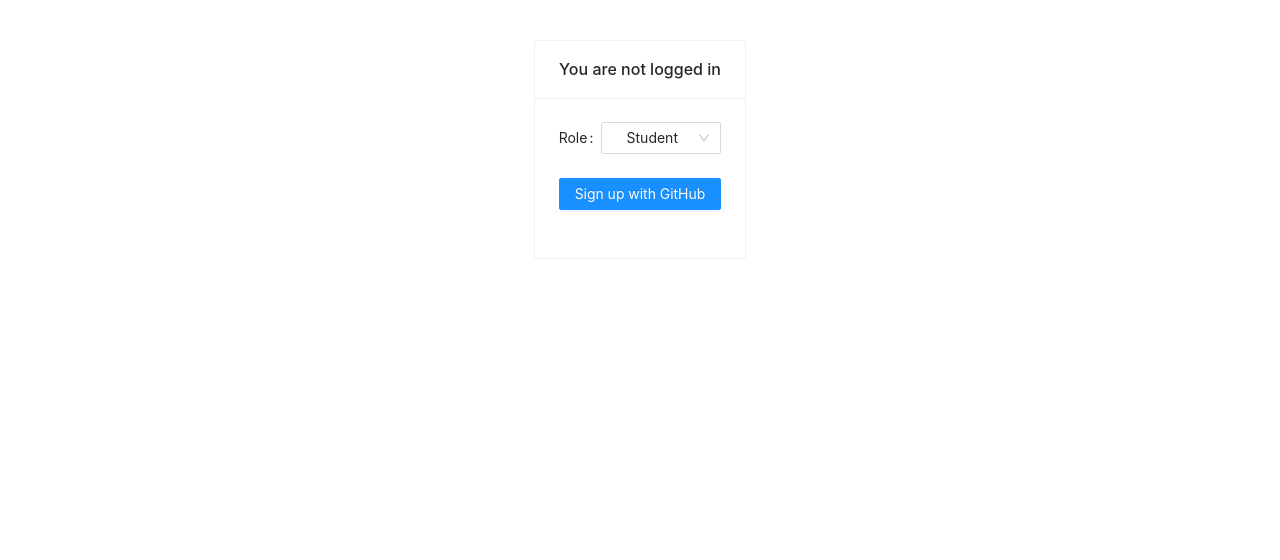
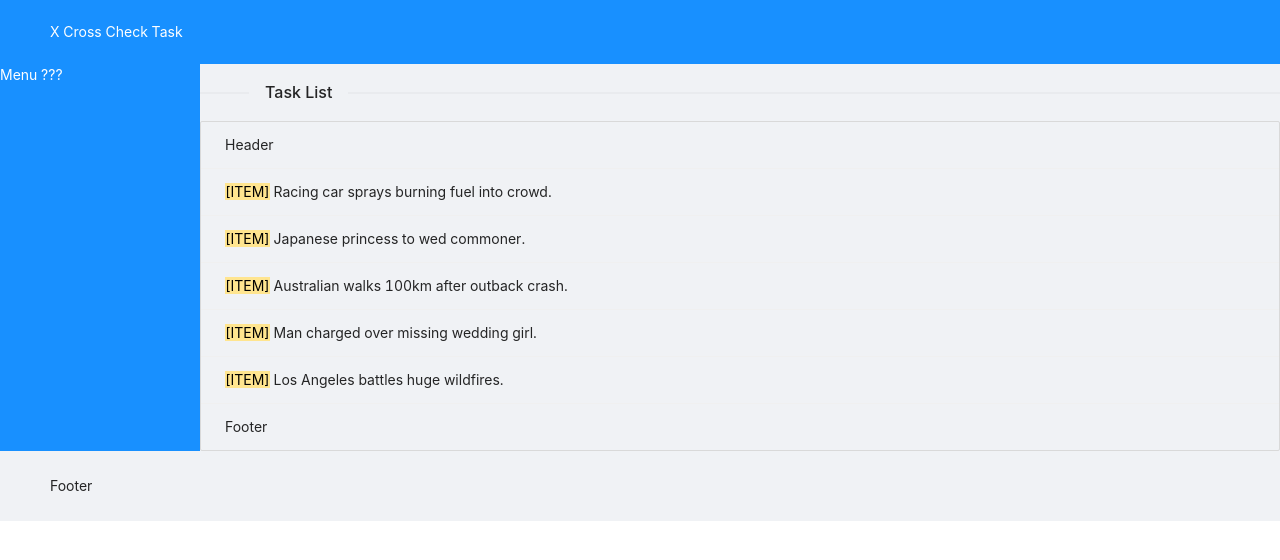
Before and after one commit to XCrossCheck/xcrosscheck, a React app: page / in a window 1280 px wide. Shown: the top 560 px of the page. Built offline with nearby package versions, Linux system fonts and the light colour scheme.

Commit message:
feat: router

```diff
--- a/public/index.html
+++ b/public/index.html
@@ -2,7 +2,7 @@
 <html lang="en">
   <head>
     <meta charset="utf-8" />
-    <link rel="icon" href="%PUBLIC_URL%/favicon.ico" />
+    <link rel="icon" href="/public/favicon.ico" />
     <meta name="viewport" content="width=device-width, initial-scale=1" />
     <meta name="theme-color" content="#1890ff" />
     <meta
--- a/src/components/App/index.tsx
+++ b/src/components/App/index.tsx
@@ -1,49 +1,12 @@
-/* eslint-disable @typescript-eslint/no-shadow */
-/* eslint-disable @typescript-eslint/no-unsafe-assignment */
-import React, { useState } from 'react';
-import { Switch, Route } from 'react-router-dom';
-import Home from '../Home';
-import Callback from '../Callback';
+import React, { FC } from 'react';
+import { BrowserRouter } from 'react-router-dom';
+import AuthRouter from '../AuthRouter';
 import './app.css';
 
-const Test = () => <div>This is a TEST</div>;
-
-const App = (props: any) => {
-  console.log('app:', props);
-
-  const [logged, setLogged] = useState(false);
-  const [role, setRole] = useState('student');
-
-  console.log(logged);
-
-  return (
-    <Switch>
-      <Route path="/test" component={Test} />
-
-      <Route
-        path="/meho"
-        render={(props) => <Home logged setLogged={setLogged} setRole={setRole} props={props} />}
-      />
-      <Route
-        path="/callback"
-        render={(props) => (
-          <Callback
-            // logged={logged}
-            // setLogged={setLogged}
-            // setRole={setRole}
-            props={props}
-          />
-        )}
-      />
-      <Route
-        // exact
-        path="/"
-        render={(props) => (
-          <Home logged={logged} setLogged={setLogged} setRole={setRole} props={props} />
-        )}
-      />
-    </Switch>
-  );
-};
+const App: FC = () => (
+  <BrowserRouter>
+    <AuthRouter />
+  </BrowserRouter>
+);
 
 export default App;
--- /dev/null
+++ b/src/components/AuthRouter/index.tsx
@@ -0,0 +1,38 @@
+/* eslint-disable @typescript-eslint/no-unsafe-assignment */
+import React, { useState, FC } from 'react';
+import { Route, Switch, Redirect } from 'react-router-dom';
+import Home from '../Home';
+import Callback from '../Callback';
+import Loading from '../_Common/loading';
+import GitLogin from '../GitLogin';
+
+const AuthRouter: FC = () => {
+  const [logged, setLogged] = useState<boolean | null>(true);
+  const [role, setRole] = useState<string | null>('student');
+
+  console.log(logged);
+
+  if (logged === false && !role) {
+    return (
+      <Switch>
+        <Route
+          path="/callback"
+          render={(props) => (
+            <Callback props={props} />
+          )}
+        />
+        <Route
+          path="/"
+          render={() => (
+            <GitLogin setLogged={setLogged} setRole={setRole} />
+          )}
+        />
+      </Switch>
+    );
+  } if (logged && role) {
+    return <Home />;
+  }
+  return <Loading />;
+};
+
+export default AuthRouter;
--- a/src/components/Home/index.tsx
+++ b/src/components/Home/index.tsx
@@ -1,66 +1,21 @@
-/* eslint-disable @typescript-eslint/naming-convention */
 import React from 'react';
-import {
-  Layout, List, Typography, Divider,
-} from 'antd';
-import GitLogin from '../GitLogin';
+import { Layout } from 'antd';
+import MainRouter from '../MainRouter';
+import pages from './pages';
 
 const {
-  Header, Footer, Sider, Content,
+  Header, Footer, Sider,
 } = Layout;
 
-type tHome = {
-  logged: boolean;
-  setLogged: (arg: boolean) => void;
-  setRole: (arg: string) => void;
-  props: any;
-};
-
-const Home: React.FC<tHome> = ({
-  logged, setLogged, setRole, props,
-}) => {
-  console.log(logged);
-  console.log(props);
-
-  const data = [
-    'Racing car sprays burning fuel into crowd.',
-    'Japanese princess to wed commoner.',
-    'Australian walks 100km after outback crash.',
-    'Man charged over missing wedding girl.',
-    'Los Angeles battles huge wildfires.',
-  ];
-
-  return (
-    <>
-      {logged ? (
+const Home: React.FC = () => (
   <Layout>
     <Header>X Cross Check Task</Header>
     <Layout>
       <Sider>Menu ???</Sider>
-            <Content>
-              <Divider orientation="left">Task List</Divider>
-              <List
-                header={<div>Header</div>}
-                footer={<div>Footer</div>}
-                bordered
-                dataSource={data}
-                renderItem={(item) => (
-                  <List.Item>
-                    <Typography.Text mark>[ITEM]</Typography.Text>
-                    {' '}
-                    {item}
-                  </List.Item>
-                )}
-              />
-            </Content>
+      <MainRouter pages={pages} userRole="student" />
     </Layout>
     <Footer>Footer</Footer>
   </Layout>
-      ) : (
-        <GitLogin setLogged={setLogged} setRole={setRole} />
-      )}
-    </>
 );
-};
 
 export default Home;
--- /dev/null
+++ b/src/components/Home/pages.ts
@@ -0,0 +1,22 @@
+import { FC } from 'react';
+import StudentPage from '../StudentPage';
+
+export type TPage= {
+  component: FC<any>,
+  title: string,
+  url: string,
+  role: string,
+  exact: boolean,
+};
+
+const pages: TPage[] = [
+  {
+    component: StudentPage,
+    title: 'Student Page',
+    url: '/',
+    role: 'student',
+    exact: true,
+  },
+];
+
+export default pages;
--- /dev/null
+++ b/src/components/MainRouter/index.tsx
@@ -0,0 +1,27 @@
+import React, { FC } from 'react';
+import { Route, Switch, Redirect } from 'react-router-dom';
+import PageNotFound from '../_Common/pageNotFound';
+import { TPage } from '../Home/pages';
+
+type TRouter = {
+  userRole: string,
+  pages: TPage[]
+};
+
+const Router: FC<TRouter> = ({ userRole, pages }) => (
+  <Switch>
+    {pages
+      .filter((e) => e.role === userRole)
+      .map((e) => (
+        <Route key={e.url} exact={e.exact} path={e.url}>
+          <e.component routes={pages} />
+        </Route>
+      ))}
+    <Route exact path="/404" component={PageNotFound} />
+    <Route>
+      <Redirect to="/404" />
+    </Route>
+  </Switch>
+);
+
+export default Router;
--- /dev/null
+++ b/src/components/StudentPage/index.tsx
@@ -0,0 +1,39 @@
+import React from 'react';
+import {
+  Layout, List, Typography, Divider,
+} from 'antd';
+
+const {
+  Content,
+} = Layout;
+
+const StudentPage: React.FC = () => {
+  const data = [
+    'Racing car sprays burning fuel into crowd.',
+    'Japanese princess to wed commoner.',
+    'Australian walks 100km after outback crash.',
+    'Man charged over missing wedding girl.',
+    'Los Angeles battles huge wildfires.',
+  ];
+
+  return (
+    <Content>
+      <Divider orientation="left">Task List</Divider>
+      <List
+        header={<div>Header</div>}
+        footer={<div>Footer</div>}
+        bordered
+        dataSource={data}
+        renderItem={(item) => (
+          <List.Item>
+            <Typography.Text mark>[ITEM]</Typography.Text>
+            {' '}
+            {item}
+          </List.Item>
+        )}
+      />
+    </Content>
+  );
+};
+
+export default StudentPage;
--- /dev/null
+++ b/src/components/_Common/loading.tsx
@@ -0,0 +1,10 @@
+import React, { FC } from 'react';
+import { Spin, Space } from 'antd';
+
+const Loading: FC = () => (
+  <Space size="large">
+    <Spin size="large" />
+  </Space>
+);
+
+export default Loading;
--- /dev/null
+++ b/src/components/_Common/pageNotFound.tsx
@@ -0,0 +1,11 @@
+import React, { FC } from 'react';
+import { Link } from 'react-router-dom';
+
+const PageNotFound: FC = () => (
+  <section>
+    <p>Page Not Found</p>
+    <Link to="/">Home</Link>
+  </section>
+);
+
+export default PageNotFound;
--- a/src/index.tsx
+++ b/src/index.tsx
@@ -1,11 +1,8 @@
 import React from 'react';
 import ReactDOM from 'react-dom';
-import { BrowserRouter as Router } from 'react-router-dom';
 import App from './components/App';
 
 ReactDOM.render(
-  <Router>
-    <App />
-  </Router>,
+  <App />,
   document.getElementById('root'),
 );
--- a/src/types.d.ts
+++ b/src/types.d.ts
@@ -1,3 +1,4 @@
+/* eslint-disable @typescript-eslint/naming-convention */
 export type tDest = {
   description: string;
 };
--- a/webpack.config.ts
+++ b/webpack.config.ts
@@ -22,6 +22,7 @@ const webpackConfig = (env): Configuration => ({
     filename: 'build.js',
   },
   devServer: {
+    clientLogLevel: 'error',
     port: 3000,
     historyApiFallback: true,
     http2: true,
```
Lines whose indentation alone changed are shown as unchanged.
